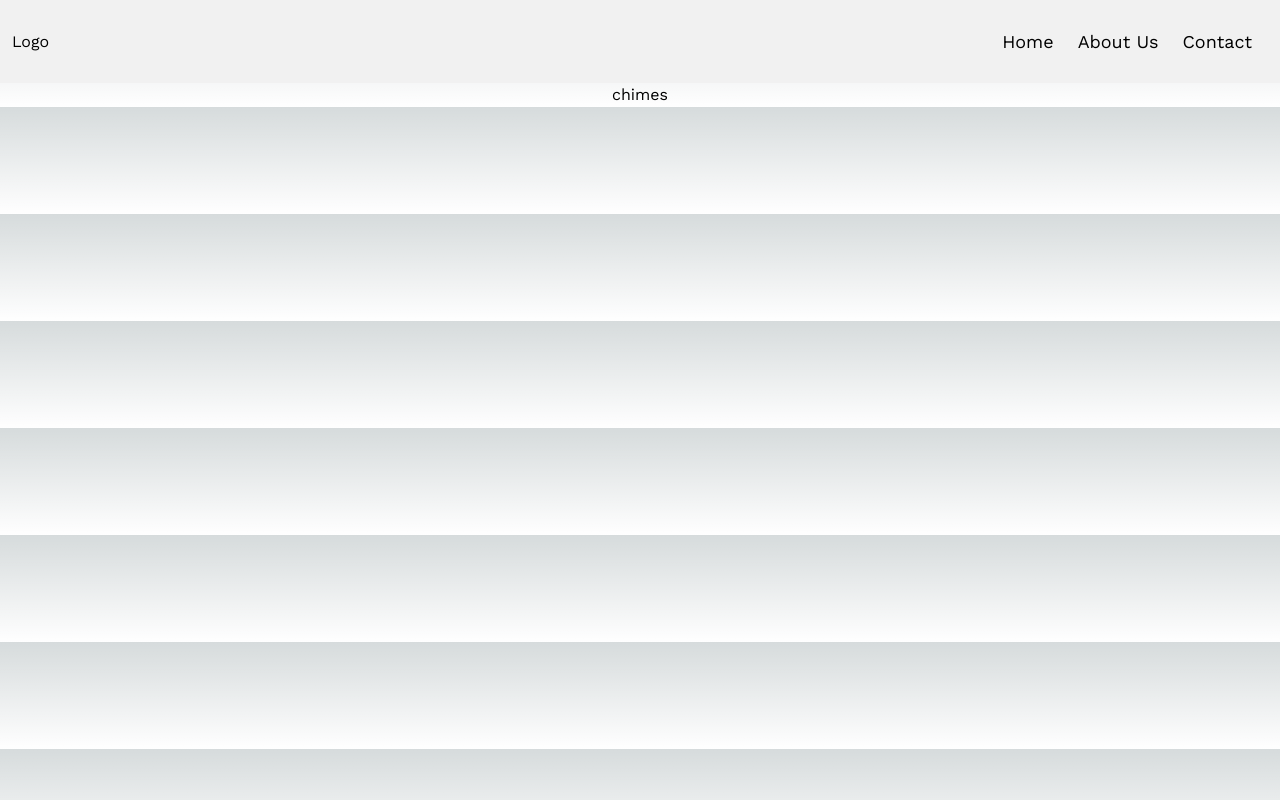
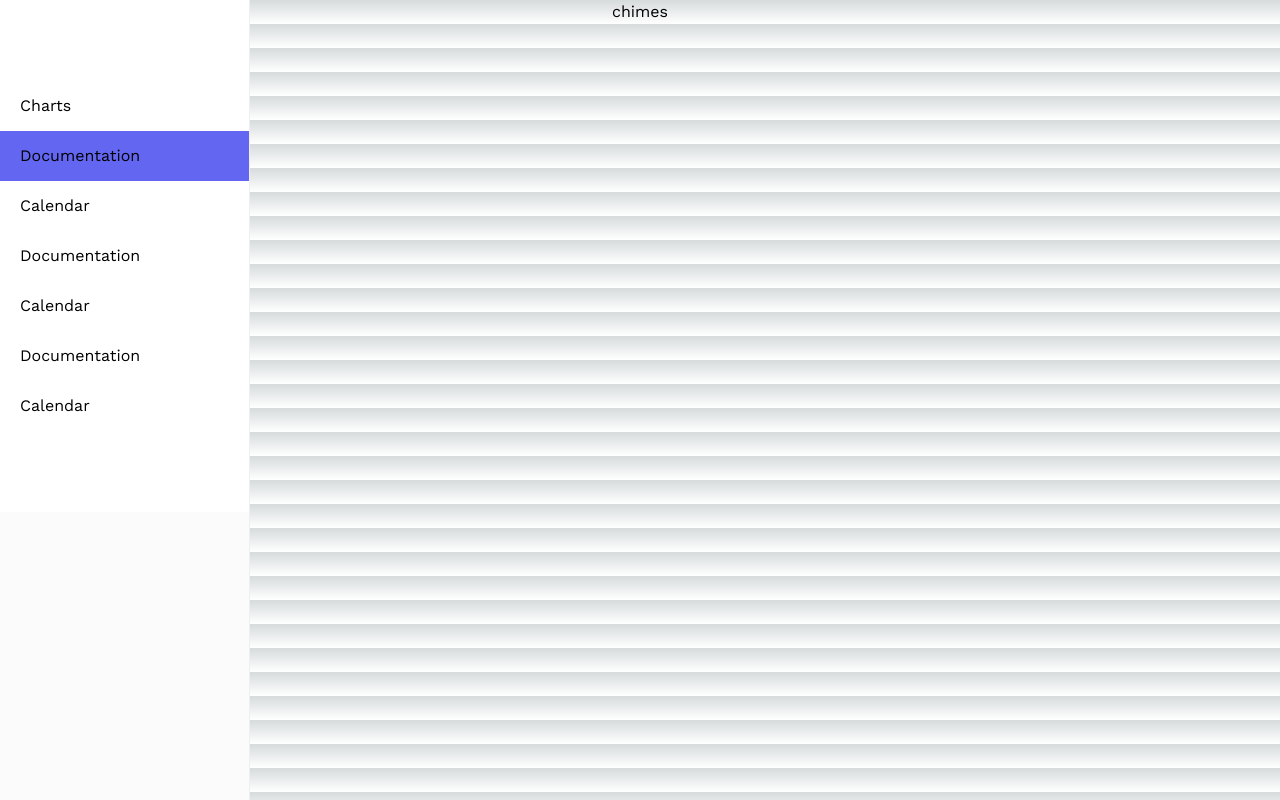
Before and after one commit to SanC005/chimes, a Next.js app: page / in a window 1280 px wide. Built offline with nearby package versions, Linux system fonts and the light colour scheme.

Commit message:
added sidebar

```diff
--- a/package.json
+++ b/package.json
@@ -19,6 +19,7 @@
     "postcss": "8.4.26",
     "react": "18.2.0",
     "react-dom": "18.2.0",
+    "react-pro-sidebar": "^1.1.0-alpha.1",
     "tailwindcss": "3.3.3"
   }
 }
--- a/src/app/page.js
+++ b/src/app/page.js
@@ -1,9 +1,12 @@
-import Navbar from "@/components/navbar"
+// import Navbar from "@/components/navbar"
+
+import Sidebar from "@/components/Sidebar";
 import "../styles/global.css";
 export default function Home() {
   return (
     <main>
-      <Navbar/>
+      {/* <Navbar/> */}
+      <Sidebar/>
       <div className='text-center bold'>
         chimes
       </div>
--- /dev/null
+++ b/src/components/Sidebar.jsx
@@ -0,0 +1,43 @@
+"use client"
+import { Sidebar, Menu, MenuItem, SubMenu } from "react-pro-sidebar";
+
+import React from "react";
+
+
+function sidebar() {
+  return (
+    <Sidebar rootStyles={{
+     'height' :'100vh',
+     'background':'white',
+     'position':'absolute',
+      'top': '0',
+      'left': '0',
+      'padding':'0'
+    }}>
+    <Menu rootStyles={{
+      'height':'40vw',
+      'width':'100%',
+
+      'padding':'0',
+      // 'border':'black solid',
+      'background':'white',
+      'display':'flex',
+      // 'overflow':'auto'
+    }}>
+
+      <SubMenu label="Charts">
+        <MenuItem> Pie charts </MenuItem>
+        <MenuItem> Line charts </MenuItem>
+      </SubMenu>
+      <MenuItem rootStyles={{'width':'100vw'}} className="bg-indigo-500"> Documentation </MenuItem>
+      <MenuItem> Calendar </MenuItem>
+      <MenuItem> Documentation </MenuItem>
+      <MenuItem> Calendar </MenuItem>
+      <MenuItem> Documentation </MenuItem>
+      <MenuItem> Calendar </MenuItem>
+    </Menu>
+  </Sidebar>
+  )
+}
+
+export default sidebar;
--- a/src/styles/global.css
+++ b/src/styles/global.css
@@ -18,7 +18,7 @@ header{
 }
 nav{
   display: flex;
-  padding: 12px;
+  padding: 12px; /* for height of navbar */
   justify-content: space-between;
   align-items: center;
   background-color: #f1f1f1;
```
Also changed, not shown: 1 other file (tests, documents, lock files or other folders).
